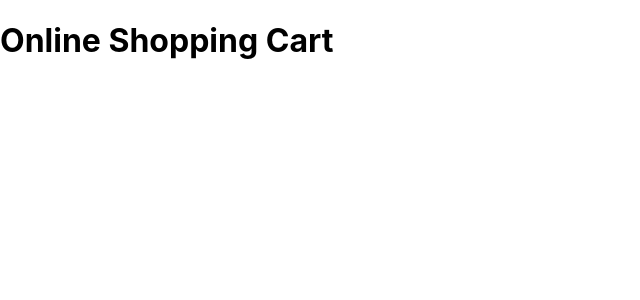
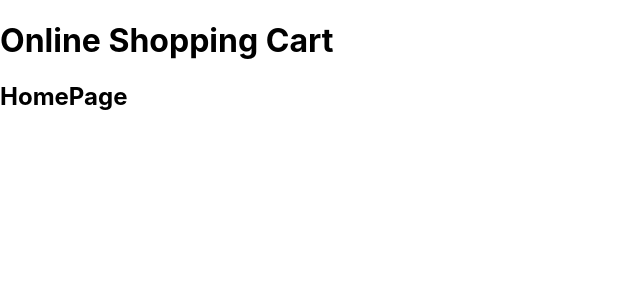
Before and after one commit to bensooraj/reactU-online-shopping-store, a React (Create React App) app: page / in a window 1280 px wide. Shown: the top 300 px of the page, without its empty margins (0-640 px from the left). Built offline with nearby package versions, Linux system fonts and the light colour scheme.

Commit message:
2. Basic React Router Setup

```diff
--- a/package.json
+++ b/package.json
@@ -5,6 +5,7 @@
   "dependencies": {
     "react": "^16.8.6",
     "react-dom": "^16.8.6",
+    "react-router-dom": "^5.0.0",
     "react-scripts": "3.0.1"
   },
   "scripts": {
--- a/src/App.js
+++ b/src/App.js
@@ -1,10 +1,12 @@
 import React, { Component } from 'react'
-
+import Router from './routers/Router'
 class App extends Component {
   render() {
     return (
       <div>
         <h1>Online Shopping Cart</h1>
+
+        <Router />
       </div>
     )
   }
--- a/src/index.js
+++ b/src/index.js
@@ -2,5 +2,10 @@ import React from 'react';
 import ReactDOM from 'react-dom';
 import './index.css';
 import App from './App';
+import { BrowserRouter } from "react-router-dom";
 
-ReactDOM.render(<App />, document.getElementById('root'));
+const app = <BrowserRouter>
+    <App />
+</BrowserRouter>
+
+ReactDOM.render(app, document.getElementById('root'));
--- /dev/null
+++ b/src/pages/homepage.js
@@ -0,0 +1,9 @@
+import React from 'react'
+
+export default function HomePage(props) {
+    return (
+        <div>
+            <h2>HomePage </h2>
+        </div>
+    )
+}
--- /dev/null
+++ b/src/routers/Router.js
@@ -0,0 +1,11 @@
+import React from 'react'
+import { Route, Switch } from "react-router-dom";
+import HomePage from '../pages/homepage'
+
+const Router = () => (
+    <Switch>
+        <Route exact path='/' component={HomePage}/>
+    </Switch>
+)
+
+export default Router;
```
Also changed, not shown: 1 other file (tests, documents, lock files or other folders).
